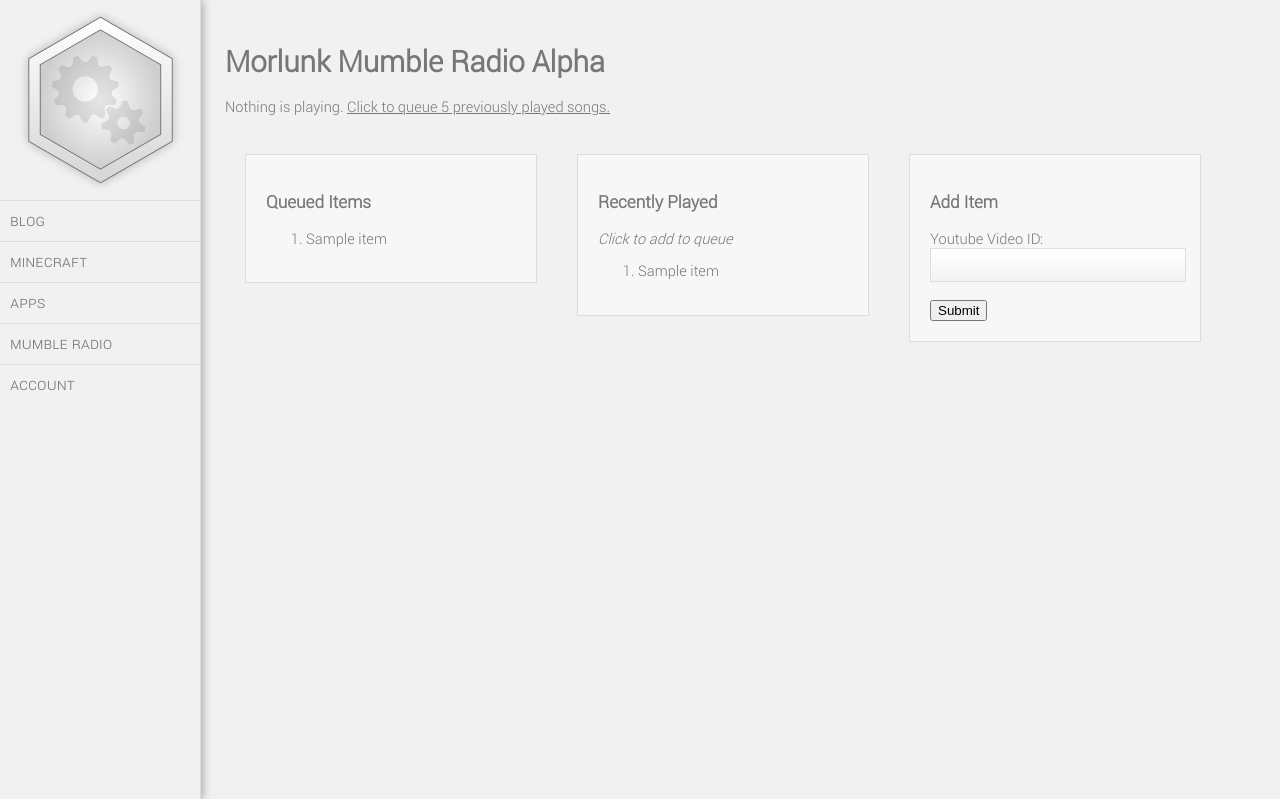
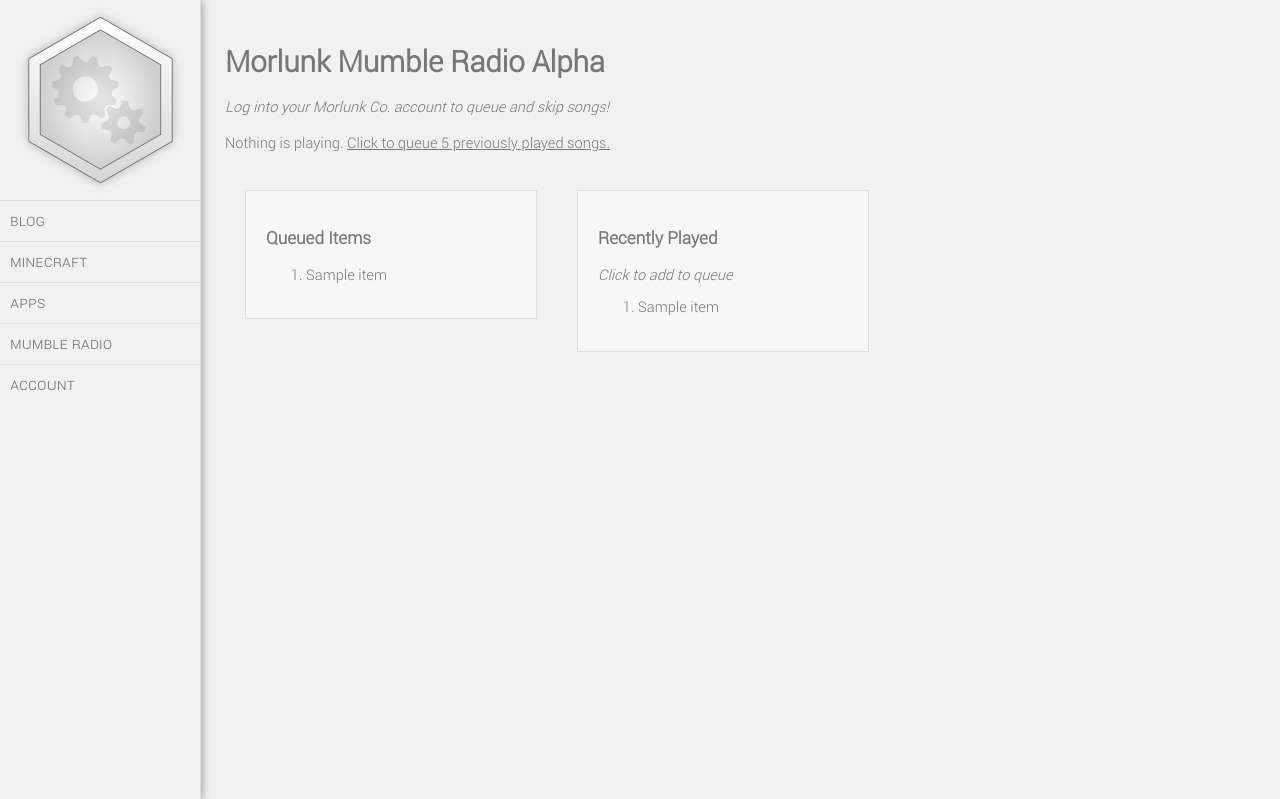
Before and after one commit to acomminos/Morlunk-Web, a Django app: template radio/templates/radio.html in a window 1280 px wide. Shown: the top 799 px of the page. Run offline with Django 3.2, Linux system fonts and the light colour scheme; the template is opened without the code that fills it: most values are stand-ins (such as "Sample title", 1, 10 or a date in 2020).

Commit message:
Require login.

```diff
--- a/pages/static/css/stylesheet.css
+++ b/pages/static/css/stylesheet.css
@@ -85,6 +85,8 @@ a.navitem {
 
     background-color: #F7F7F7;
     border: 1px solid #DDD;
+
+    display: block;
 }
 
 .panebanner {
--- a/radio/models.py
+++ b/radio/models.py
@@ -1,5 +1,6 @@
 from django.db import models
 from django.contrib import admin
+from django.contrib.auth.models import User
 
 # Create your models here.
 
@@ -7,6 +8,7 @@ class RadioItem(models.Model):
 	user_title = models.CharField(max_length=200)
 	video_id = models.CharField(max_length=20)
 	queue_time = models.DateTimeField(auto_now=True) # Time it was queued- used to manage order of replayed items
+	queuer = models.ForeignKey(User)
 	played = models.BooleanField(default=False)
 
 class Radio(models.Model):
@@ -16,4 +18,4 @@ class Radio(models.Model):
 	#queue = models.ManyToManyField(RadioItem)
 
 class RadioItemManager(admin.ModelAdmin):
-	list_display = ('user_title', 'video_id', 'queue_time', 'played')
+	list_display = ('user_title', 'video_id', 'queue_time', 'queuer', 'played')
--- a/radio/templates/radio.html
+++ b/radio/templates/radio.html
@@ -34,6 +34,8 @@ function addIdToQueue(video_id) {
         	$("#videoId").val("");
         } else if(response.result == "invalid_request") {
             $().toastmessage('showWarningToast', "Invalid request! Try resubmitting.");
+        } else if(response.result == "no_auth") {
+            $().toastmessage('showWarningToast', "You must be logged in to queue a song!");
         } else {
             $().toastmessage('showErrorToast', "Server error! Song not added to queue.")
         }
@@ -77,14 +79,16 @@ $(document).ready(function() {
 });
 
 </script>
-
 <h1>Morlunk Mumble Radio Alpha</h1>
+{% if not user.is_authenticated %}
+<a href="/account/login/"><i>Log into your Morlunk Co. account to queue and skip songs!</i></a><br><br>
+{% endif %}
 {% if user.is_staff %}
 <h3>Admin Controls</h3>
 <button onclick="startQueue()">Play</button><button onclick="stopQueue()">Stop</button><br><br>
 {% endif %}
 <span class="playing" {% if not playing %}style="display: none"{% endif %}>
-Currently Playing: <b><span id="currentlyPlaying"><a href="http://www.youtube.com/watch?v={{ queue.0.video_id }}">{{ queue.0.user_title }}</a></span></b> <i><a href="javascript:void(0)" onclick="skip()"/>(skip)</a></i><br>
+Currently Playing: <b><span id="currentlyPlaying"><a href="http://www.youtube.com/watch?v={{ queue.0.video_id }}">{{ queue.0.user_title }}</a></span></b> {% if user.is_authenticated %}<i><a href="javascript:void(0)" onclick="skip()"/>(skip)</a></i>{% endif %}<br>
 </span>
 <span class="notplaying" {% if playing %}style="display: none"{% endif %}>
 Nothing is playing. <u><a href="/radio/random/">Click to queue 5 previously played songs.</a></u><br><br>
@@ -108,10 +112,12 @@ Nothing is playing. <u><a href="/radio/random/">Click to queue 5 previously play
 	{% endfor %}
 </ol>
 </div>
+{% if user.is_authenticated %}
 <div class="controlpane">
 <h3>Add Item</h3>
 Youtube Video ID:<br>
 <input type="text" id="videoId" maxlength="20" style="width: 100%;"/><br><br>
 <button onclick="addToQueue()">Submit</button>
 </div>
+{% endif %}
 {% endblock %}
```
Also changed, not shown: radio/views.py (+21 -3 lines).
